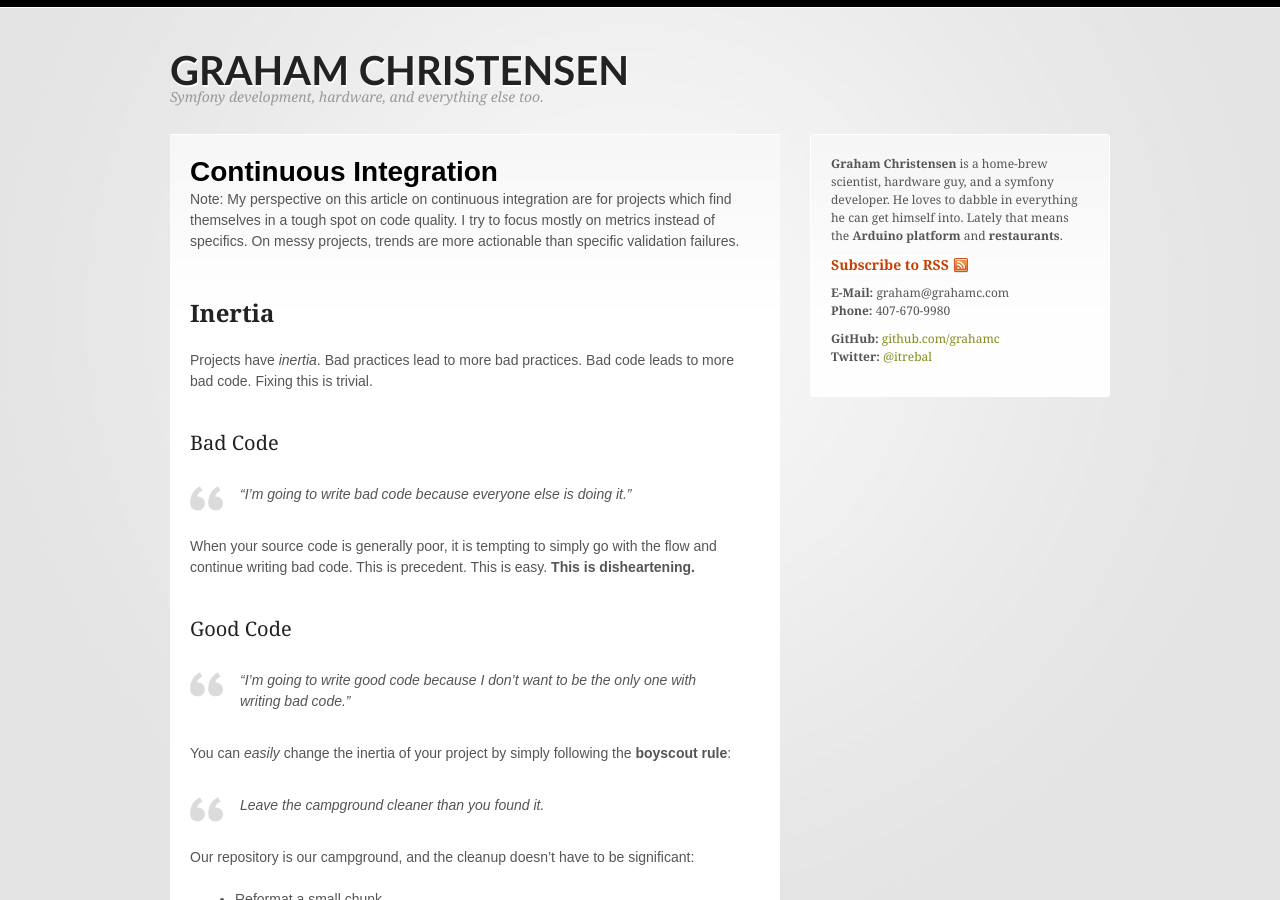
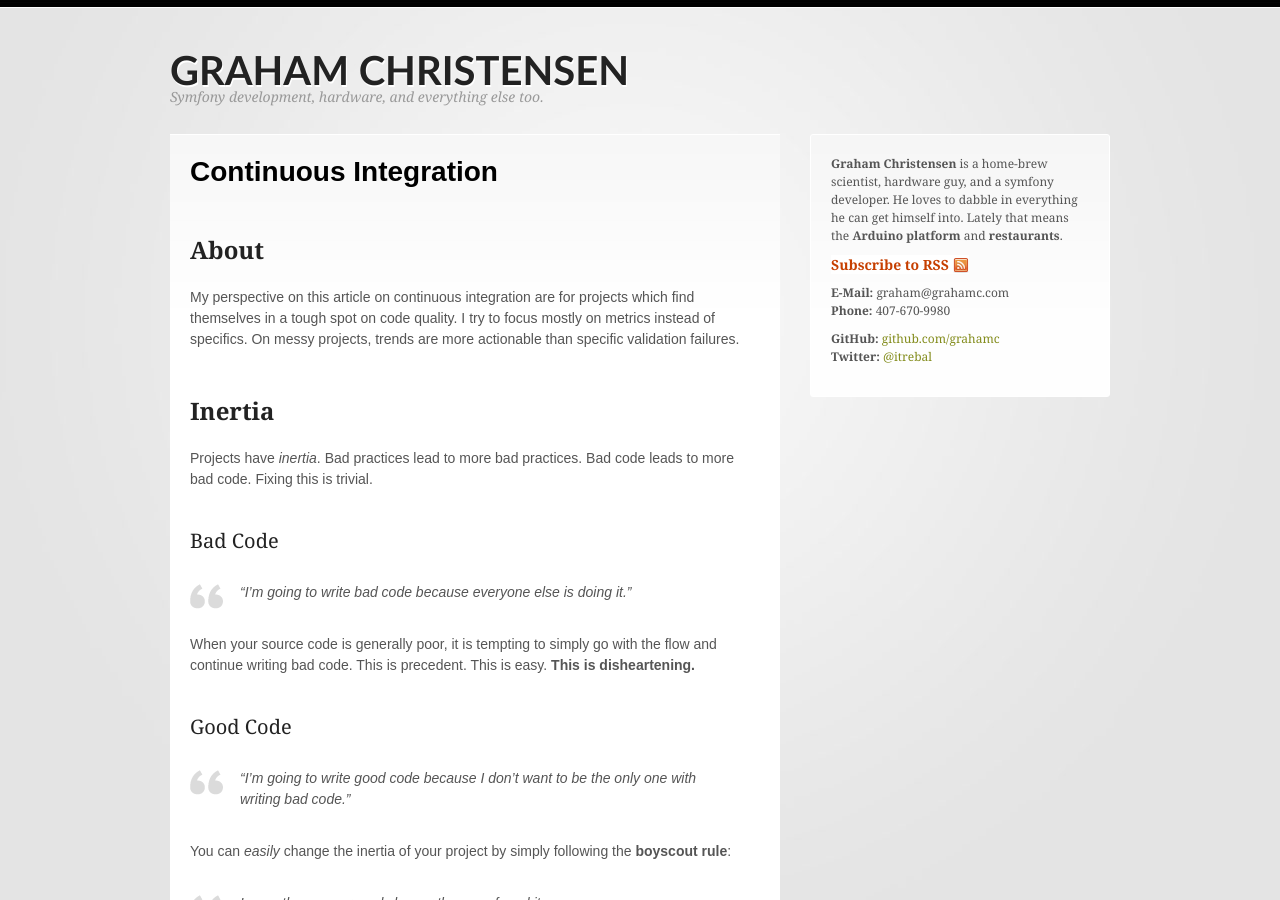
Before and after one commit to grahamc/grahamc.github.com, a Jekyll site: the page built from documents/ci.markdown, in a window 1280 px wide and 900 px high. Built offline with Jekyll 4.4.1, drawn with Linux system fonts in a browser that asks for light colours; comment, search, counter and statistics services are not loaded.

Commit message:
Adding the note in a different format to show up properly on the blog.

```diff
--- a/documents/ci.markdown
+++ b/documents/ci.markdown
@@ -3,7 +3,8 @@ title: Continuous Integration
 layout: post
 ---
 
-Note: My perspective on this article on continuous integration are for projects which find themselves in a tough spot on code quality. I try to focus mostly on metrics instead of specifics. On messy projects, trends are more actionable than specific validation failures.
+### About
+My perspective on this article on continuous integration are for projects which find themselves in a tough spot on code quality. I try to focus mostly on metrics instead of specifics. On messy projects, trends are more actionable than specific validation failures.
 
 ### Inertia
 Projects have _inertia_. Bad practices lead to more bad practices. Bad code leads to more bad code. Fixing this is trivial.
```
